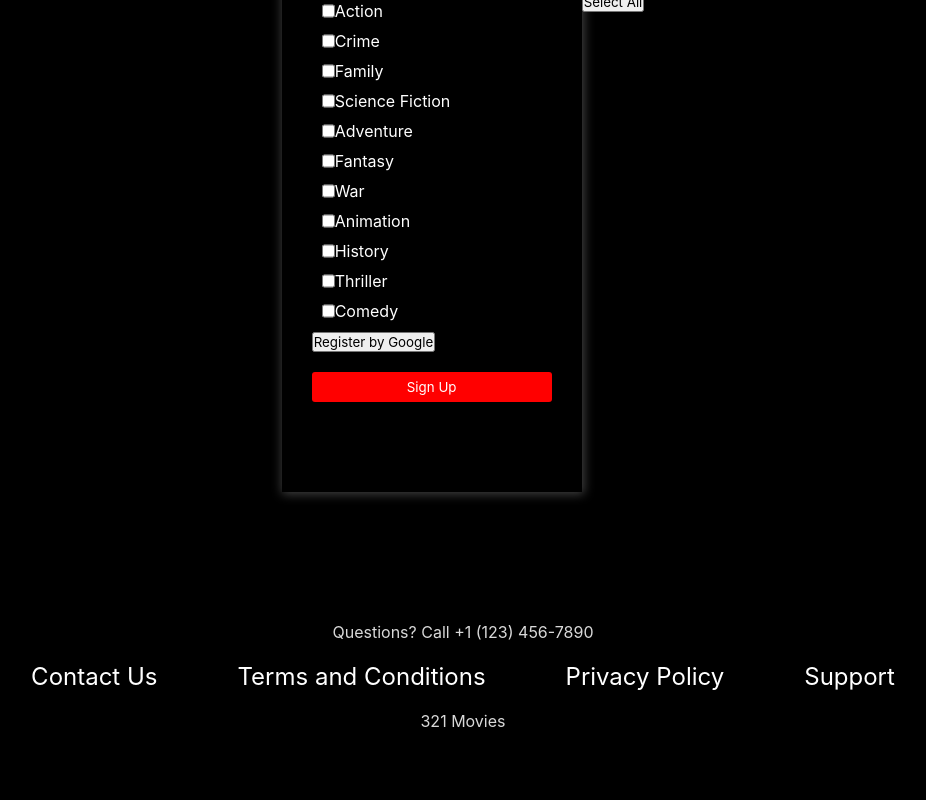
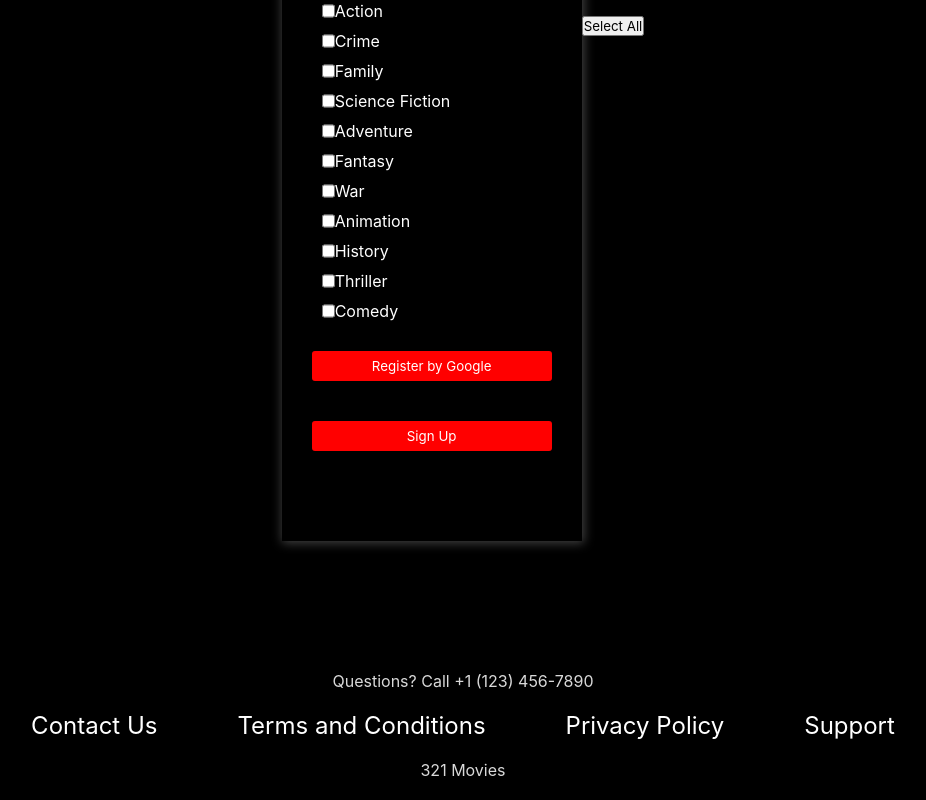
Before and after one commit to ftfhthr/ics4u-summative, a React (Vite) app: page /register in a window 1280 px wide. Shown: the part 647-1447 px from the top of the page, without its empty margins (177-1103 px from the left). Before the commit the page ends 1398 px from the top, so only its background shows below. Built offline with nearby package versions, Linux system fonts and the light colour scheme.

Commit message:
fix styling

```diff
--- a/src/views/LoginView.css
+++ b/src/views/LoginView.css
@@ -16,7 +16,8 @@
 input[type=text],
 input[type=email],
 input[type=password],
-input[type=submit] {
+input[type=submit],
+.login-button {
     width: 100%;
     height: 30px;
     border-radius: 3px;
@@ -28,7 +29,8 @@ input[type=submit] {
     background-color: #ddd;
 }
 
-input[type=submit] {
+input[type=submit],
+.login-button {
     background-color: red;
     color: white;
     border: none;
--- a/src/views/LoginView.jsx
+++ b/src/views/LoginView.jsx
@@ -59,7 +59,7 @@ const LoginView = () => {
                     <input type="password" name="password" value={pass} onChange={(event) => { setPass(event.target.value) }} required />
                     <button onClick={() => loginByGoogle()} className="login-button">Login with Google</button>
                     <button onClick={(e) => login(e)} className="login-button">Login</button>
-                    <input type="submit" value={"Log In"} required />
+                    {/* <input type="submit" value={"Log In"} required /> */}
                 </form>
             </div>
             <Footer />
--- a/src/views/RegisterView.jsx
+++ b/src/views/RegisterView.jsx
@@ -114,9 +114,9 @@ const RegisterView = () => {
             <Header />
             <div className="form-container">
                 <form className="form" onSubmit={(e) => createAccount(e)}>
-                    <label htmlFor="first-name">First Name:</label>
+                    <label htmlFor="firstname">First Name:</label>
                     <input type="text" id="firstname" value={firstName} onChange={(e) => setFirstName(e.target.value)} required />
-                    <label htmlFor="last-name">Last Name:</label>
+                    <label htmlFor="lastname">Last Name:</label>
                     <input type="text" id="lastname" value={lastName} onChange={(e) => setLastName(e.target.value)} required />
                     <label htmlFor="email">Email:</label>
                     <input type="email" id="email" value={email} onChange={(e) => setEmail(e.target.value)} required />
@@ -127,10 +127,10 @@ const RegisterView = () => {
                     {genres.map((genre) => (
                         <div key={genre.id} className="genre-checkbox">
                             <input type="checkbox" id={genre.id} defaultChecked={genre.checked} onChange={(event) => setCheckedGenres(event)} />
-                            <label htmlFor={genre.genre}>{genre.genre}</label>
+                            <label htmlFor={genre.id}>{genre.genre}</label>
                         </div>
                     ))}
-                    <button onClick={() => registerByGoogle()} className="register-button">Register by Google</button>
+                    <button onClick={() => registerByGoogle()} className="login-button">Register by Google</button>
                     <input type="submit" value={"Sign Up"} required />
                 </form>
                 <button onClick={() => selectAll()} className="select">Select All</button>
```
